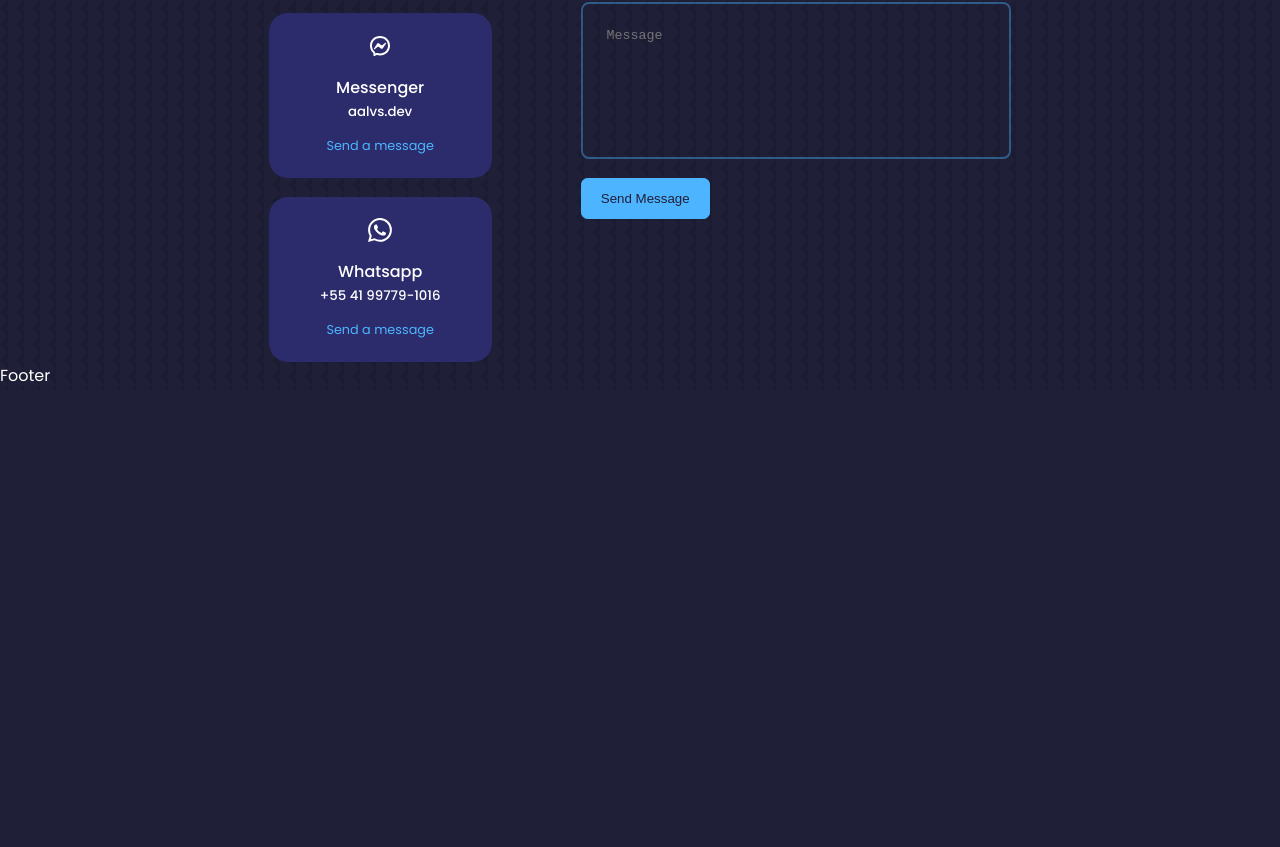
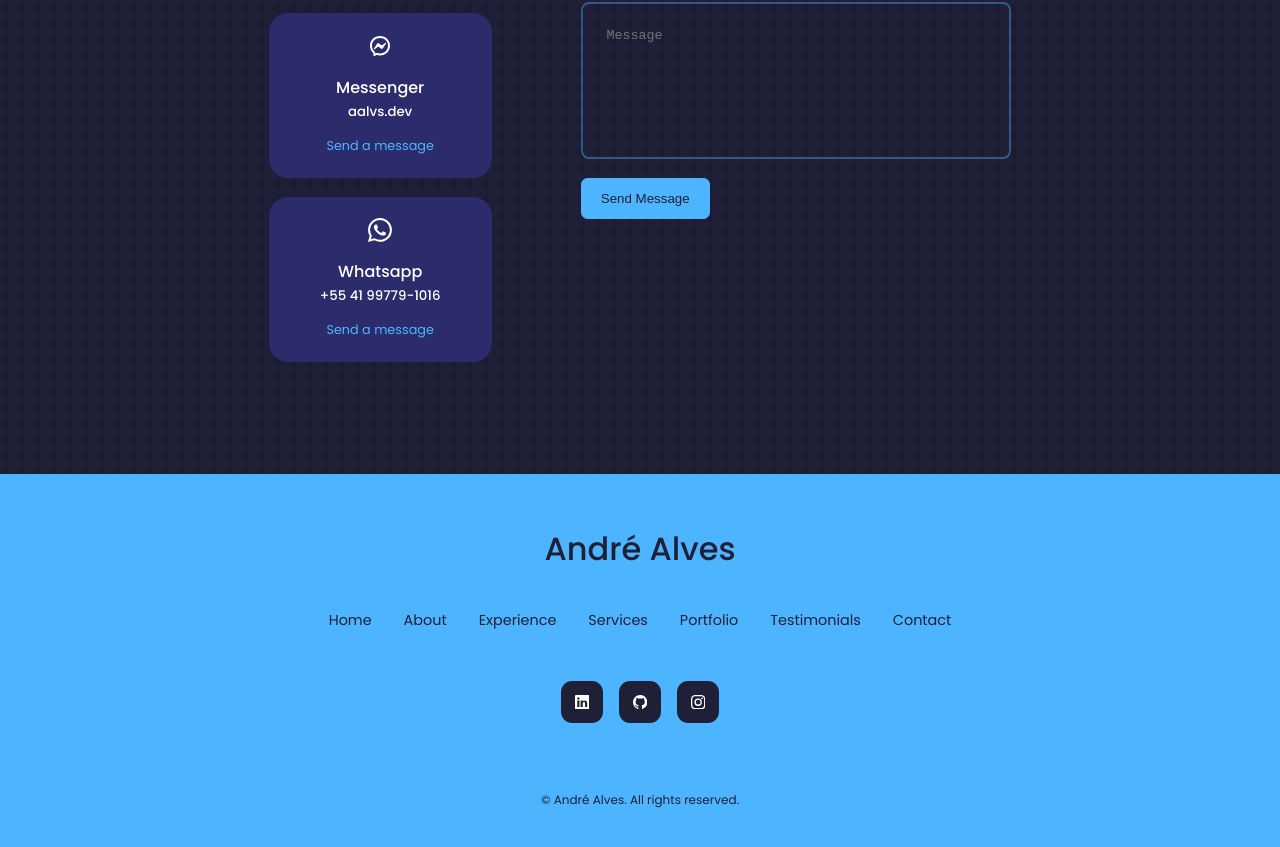
Before and after one commit to aalvs/portfolio, a React (Create React App) app: page / in a window 1280 px wide. Shown: the part 5151-5998 px from the top of the page. Before the commit the page ends 5540 px from the top, so only its background shows below. Built offline with nearby package versions, Linux system fonts and the light colour scheme.

Commit message:
Concluído estilização do componente footer

```diff
--- a/src/components/footer/Footer.jsx
+++ b/src/components/footer/Footer.jsx
@@ -1,8 +1,64 @@
 import React from "react";
 import "./footer.css";
+import { BsLinkedin } from "react-icons/bs";
+import { BsInstagram } from "react-icons/bs";
+import { BsGithub } from "react-icons/bs";
 
 const Footer = () => {
-  return <div>Footer</div>;
+  return (
+    <footer>
+      <a href="#" className="footer_logo">
+        André Alves
+      </a>
+      <ul className="footer_links">
+        <li>
+          <a href="#">Home</a>
+        </li>
+        <li>
+          <a href="#about">About</a>
+        </li>
+        <li>
+          <a href="#experience">Experience</a>
+        </li>
+        <li>
+          <a href="#services">Services</a>
+        </li>
+        <li>
+          <a href="#portfolio">Portfolio</a>
+        </li>
+        <li>
+          <a href="#testimonials">Testimonials</a>
+        </li>
+        <li>
+          <a href="#contact">Contact</a>
+        </li>
+      </ul>
+
+      <div className="footer_socials">
+        <a
+          href="https://www.linkedin.com/in/aalvs/"
+          target="_blank"
+          rel="noreferrer"
+        >
+          <BsLinkedin />
+        </a>
+        <a href="https://github.com/aalvs" target="_blank" rel="noreferrer">
+          <BsGithub />
+        </a>
+        <a
+          href="https://www.instagram.com/aalvds/"
+          target="_blank"
+          rel="noreferrer"
+        >
+          <BsInstagram />
+        </a>
+      </div>
+
+      <div className="footer_copyright">
+        <small>&copy; André Alves. All rights reserved.</small>
+      </div>
+    </footer>
+  );
 };
 
 export default Footer;
--- a/src/components/footer/footer.css
+++ b/src/components/footer/footer.css
@@ -0,0 +1,65 @@
+footer {
+  background-color: var(--color-primary);
+  padding: 3rem 0;
+  text-align: center;
+  font-size: 0.9rem;
+  margin-top: 7rem;
+}
+
+footer a {
+  color: var(--color-bg);
+}
+
+.footer_logo {
+  font-size: 2rem;
+  font-weight: 500;
+  margin-bottom: 2rem;
+  display: inline-block;
+}
+
+.footer_links {
+  display: flex;
+  flex-wrap: wrap;
+  justify-content: center;
+  gap: 2rem;
+  margin: 0 auto 3rem;
+}
+
+.footer_socials {
+  display: flex;
+  justify-content: center;
+  gap: 1rem;
+  margin-bottom: 4rem;
+}
+
+.footer_socials a {
+  background: var(--color-bg);
+  color: var(--color-white);
+  padding: 0.8rem;
+  border-radius: 0.7rem;
+  display: flex;
+  border: 1px solid transparent;
+}
+
+.footer_socials a:hover {
+  background: transparent;
+  color: var(--color-bg);
+  border-color: var(--color-bg);
+}
+
+.footer_copyright {
+  margin-bottom: 4rem;
+  color: var(--color-bg);
+}
+
+/* ================ MEDIA QUERIES (SMALL DEVICES) ================ */
+@media screen and (max-width: 600px) {
+  .footer_links {
+    flex-direction: column;
+    gap: 1.5rem;
+  }
+
+  .footer_socials {
+    margin-bottom: 2.5rem;
+  }
+}
```
